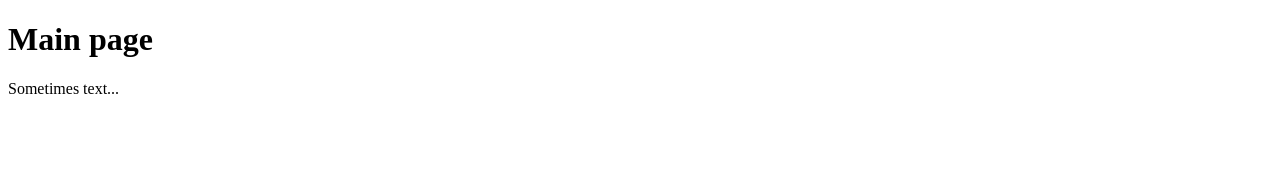
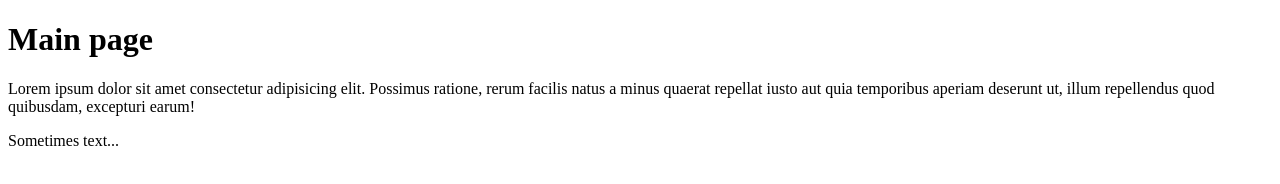
Before and after one commit to andreiladonin/git-course-test, a plain HTML site: page main.html in a window 1280 px wide. Drawn offline with Linux system fonts and the light colour scheme.

Commit message:
add lorem-text

```diff
--- a/main.html
+++ b/main.html
@@ -7,6 +7,7 @@
 </head>
 <body>
     <h1>Main page</h1>
+    <p>Lorem ipsum dolor sit amet consectetur adipisicing elit. Possimus ratione, rerum facilis natus a minus quaerat repellat iusto aut quia temporibus aperiam deserunt ut, illum repellendus quod quibusdam, excepturi earum!</p>
     <p>Sometimes text...</p>
     <script src="src/script.js"></script>
 </body>
```
